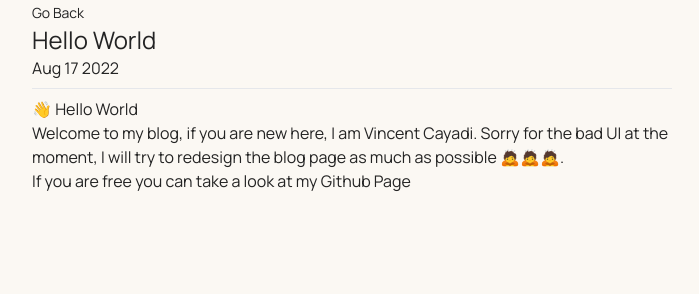
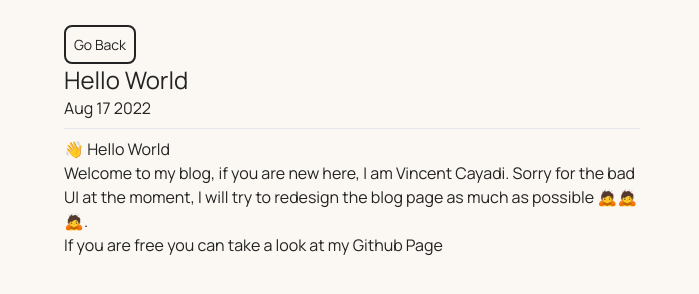
Before and after one commit to vincentcayadi/satoriarw, an Astro site: page /blog/first-post in a window 1280 px wide. Shown: the whole page, without its empty margins (288-987 px from the left). Built offline with nearby package versions, Linux system fonts and the light colour scheme; Astro itself is replaced by a stand-in of ours.

Commit message:
Styled blog better

```diff
--- a/src/layouts/BlogPost.astro
+++ b/src/layouts/BlogPost.astro
@@ -25,10 +25,18 @@ const {
     class="dark:bg-nero text-nero bg-floral-white w-3/4 sm:w-1/2 mx-auto dark:text-floral-white align-middle h-screen"
   >
     <main>
-      <a class="text-sm my-8" href="/blog">Go Back</a>
-      <article>
-        {heroImage && <img width={720} height={360} src={heroImage} alt="" />}
-        <h1 class="text-2xl">{title}</h1>
+      <article class="m-8">
+        <a
+          class="text-sm border-2 dark:border-floral-white border-nero p-2 rounded-lg"
+          href="/blog"
+          >Go Back
+        </a>
+        {
+          heroImage && (
+            <img width={720} height={360} src={heroImage} alt="" class="mt-2" />
+          )
+        }
+        <h1 class="text-2xl mt-2">{title}</h1>
         {pubDate && <time>{pubDate}</time>}
         {
           updatedDate && (
```
